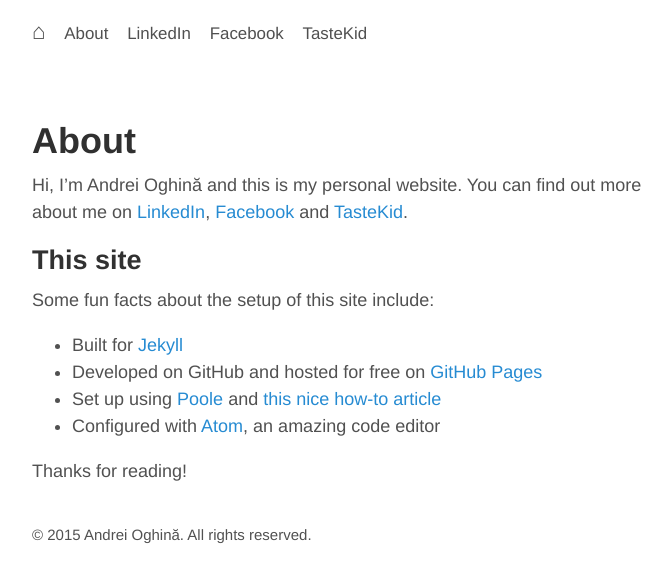
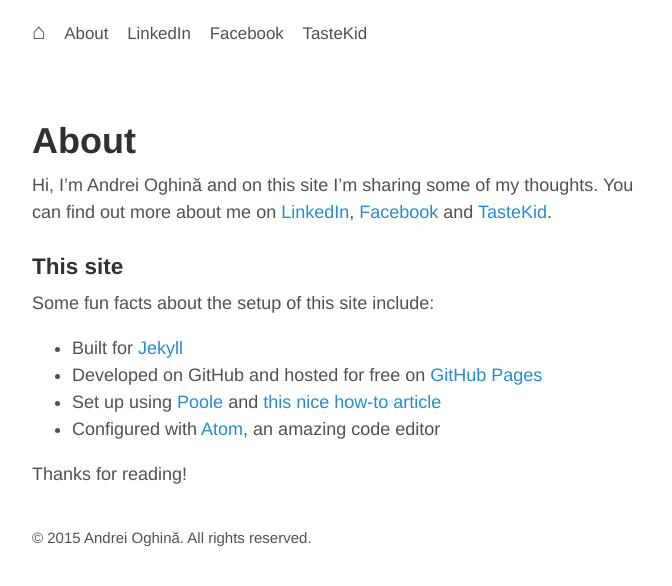
Before and after one commit to aoghina/aoghina.github.io, a Jekyll site: the page built from about.md, in a window 1280 px wide. Shown: the top 586 px of the page, without its empty margins (293-965 px from the left). Built offline with Jekyll 4.4.1, drawn with Linux system fonts in a browser that asks for light colours.

Commit message:
Update about

```diff
--- a/about.md
+++ b/about.md
@@ -3,9 +3,9 @@
 title: About
 ---
 
-Hi, I'm Andrei Oghină and this is my personal website. You can find out more about me on [LinkedIn](https://nl.linkedin.com/in/andreioghina), [Facebook](https://www.facebook.com/andrei.oghina) and [TasteKid](https://www.tastekid.com/andrei).
+Hi, I'm Andrei Oghină and on this site I'm sharing some of my thoughts. You can find out more about me on [LinkedIn](https://nl.linkedin.com/in/andreioghina), [Facebook](https://www.facebook.com/andrei.oghina) and [TasteKid](https://www.tastekid.com/andrei).
 
-## This site
+### This site
 
 Some fun facts about the setup of this site include:
 
```
